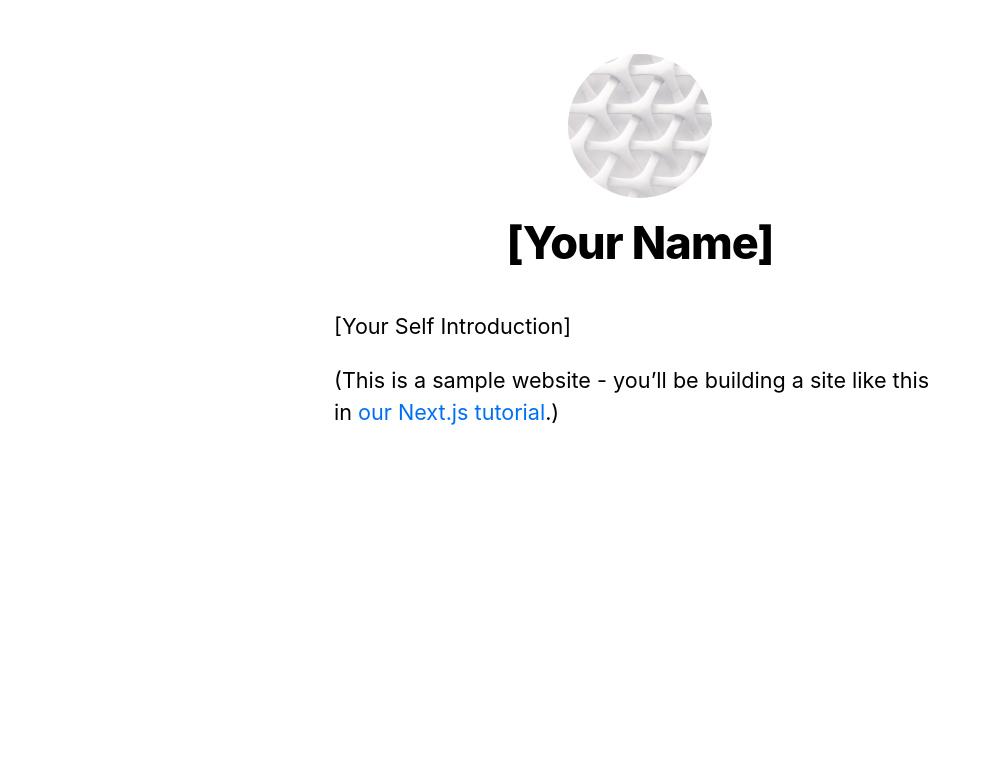
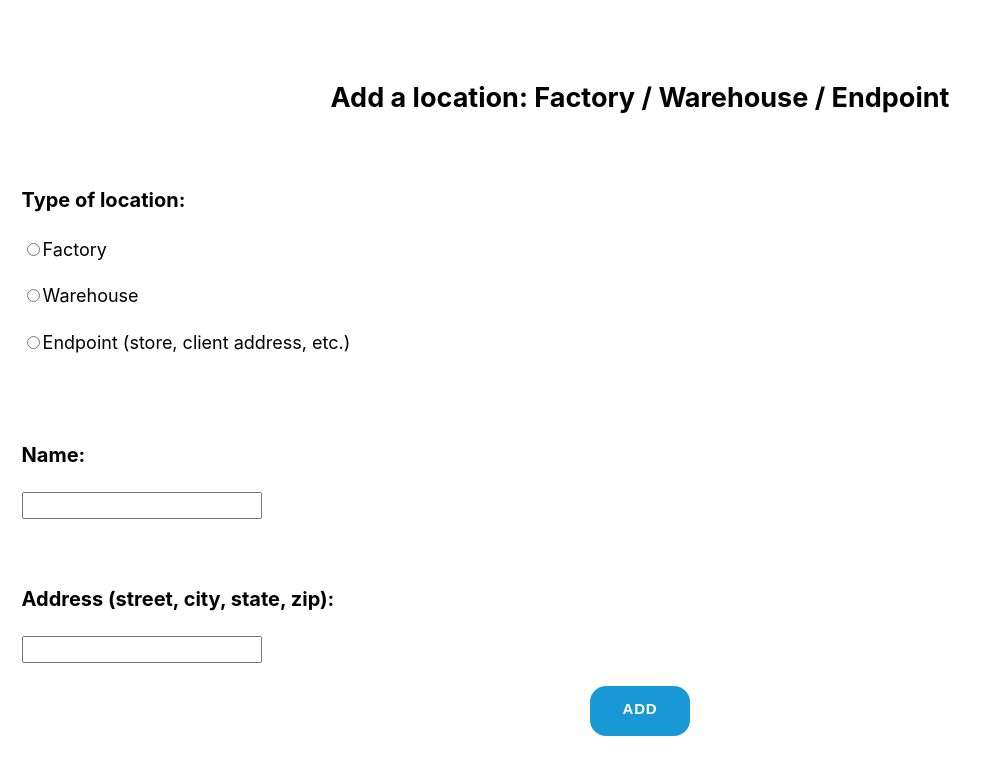
Before and after one commit to khaitr23/AstraPath, a Next.js app: page / in a window 1280 px wide. Shown: the top 774 px of the page, without its empty margins (0-990 px from the left). Built offline with nearby package versions, Linux system fonts and the light colour scheme.

Commit message:
polished add node page

```diff
--- a/pages/AddNode.tsx
+++ b/pages/AddNode.tsx
@@ -0,0 +1,69 @@
+import React, {ButtonHTMLAttributes, ChangeEvent, Component, JSX, MouseEvent} from "react"
+import styles from "../styles/AddNode.module.css"
+
+type AddNodeState = {
+    kind: "factory" | "warehouse" | "endpoint" | undefined,
+    name: string,
+    address: string
+}
+
+export class AddNodePage extends Component<{}, AddNodeState> {
+    constructor(props: {}){
+        super(props)
+
+        this.state = {kind: undefined, name: "", address: ""}
+    }
+
+    render = (): JSX.Element => {
+        return <div className={styles.grid}>
+            <h2>Add a location: Factory / Warehouse / Endpoint</h2>
+            <div className={styles.input}>
+                <p className={styles.inputtitle}>
+                    Type of location:
+                </p>
+                <p>
+                    <input type="radio" id="factory" name="type" value="Factory"/>
+                    <label>Factory</label>
+                </p>
+                <p>
+                    <input type="radio" id="warehouse" name="type" value="Warehouse"/>
+                    <label>Warehouse</label>
+                </p>
+                <p>
+                    <input type="radio" id="endpoint" name="type" value="Endpoint"/>
+                    <label>Endpoint (store, client address, etc.)</label>
+                </p>
+            </div>
+            <p className={styles.input}>
+                <p className={styles.inputtitle}>Name:</p>
+                <input type="text" value={this.state.name} className={styles.textinput}
+                    onChange={this.updateName}></input>
+            </p>
+            <p className={styles.input}>
+                <p className={styles.inputtitle}>Address (street, city, state, zip):</p>
+                <input type="text" value={this.state.address} className={styles.textinput}
+                    onChange={this.updateAddress}></input>
+            </p>
+            <button className={styles.button} onClick={this.addNode}>ADD</button>
+        </div>
+    }
+
+    updateName = (evt: ChangeEvent<HTMLInputElement>): void => {
+        const newname: string = evt.target.value
+        this.setState({name: newname})
+    }
+
+    updateAddress = (evt: ChangeEvent<HTMLInputElement>): void => {
+        const newaddress: string = evt.target.value
+        this.setState({address: newaddress})
+    }
+
+    addNode = (evt: MouseEvent<HTMLButtonElement>): void => {
+        if(this.state.kind === undefined){
+            alert("You must choose a location type")
+        }
+        else{
+
+        }
+    }
+}
--- a/pages/index.tsx
+++ b/pages/index.tsx
@@ -2,20 +2,10 @@ import Head from "next/head";
 import Layout, { siteTitle } from "../components/layout";
 import utilStyles from "../styles/utils.module.css";
 import React from "react";
+import { AddNodePage } from "./AddNode";
 
 export default function Home() {
   return (
-    <Layout home>
-      <Head>
-        <title>{siteTitle}</title>
-      </Head>
-      <section className={utilStyles.headingMd}>
-        <p>[Your Self Introduction]</p>
-        <p>
-          (This is a sample website - you’ll be building a site like this in{" "}
-          <a href="https://nextjs.org/learn">our Next.js tutorial</a>.)
-        </p>
-      </section>
-    </Layout>
+    <AddNodePage/>
   );
 }
--- /dev/null
+++ b/styles/AddNode.module.css
@@ -0,0 +1,102 @@
+.main {
+    height: 100%;
+    width: 100%;
+}
+
+.grid {
+    display: flex;
+    align-items: center;
+    justify-content: center;
+    flex-wrap: wrap;
+    vertical-align: top;
+
+    max-width: 100%;
+    margin-top: 3rem;
+}
+
+.input {
+    margin: 1rem;
+    flex-basis: 100%;
+    padding: 0.2rem;
+    text-align: left;
+    color: inherit;
+    text-decoration: none;
+    font-size: 18px;
+}
+
+.inputtitle {
+    font-size: 20px;
+    font-weight: bold;
+    text-decoration: none;
+    color: black;
+    margin-right: 15px;
+}
+
+.textinput {
+    font-size: 18px;
+}
+
+.button {
+  appearance: button;
+  background-color: #1899D6;
+  border: solid transparent;
+  border-radius: 16px;
+  border-width: 0 0 4px;
+  box-sizing: border-box;
+  color: #FFFFFF;
+  cursor: pointer;
+  display: inline-block;
+  font-family: din-round,sans-serif;
+  font-size: 15px;
+  font-weight: 700;
+  letter-spacing: .8px;
+  line-height: 20px;
+  margin: 0;
+  outline: none;
+  overflow: visible;
+  padding: 13px 16px;
+  text-align: center;
+  text-transform: uppercase;
+  touch-action: manipulation;
+  transform: translateZ(0);
+  transition: filter .2s;
+  user-select: none;
+  -webkit-user-select: none;
+  vertical-align: middle;
+  white-space: nowrap;
+  width: 100px;
+}
+
+.button-19:after {
+  background-clip: padding-box;
+  background-color: #1CB0F6;
+  border: solid transparent;
+  border-radius: 16px;
+  border-width: 0 0 4px;
+  bottom: -4px;
+  content: "";
+  left: 0;
+  position: absolute;
+  right: 0;
+  top: 0;
+  z-index: -1;
+}
+
+.button-19,
+.button-19:focus {
+  user-select: auto;
+}
+
+.button-19:hover:not(:disabled) {
+  filter: brightness(1.1);
+  -webkit-filter: brightness(1.1);
+}
+
+.button-19:disabled {
+  cursor: auto;
+}
+
+.button-19:active {
+  border-width: 4px 0 0;
+  background: none;
+}
```
Also changed, not shown: 1 other file (tests, documents, lock files or other folders).
